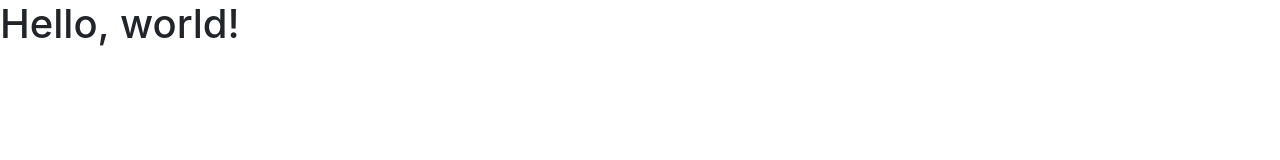
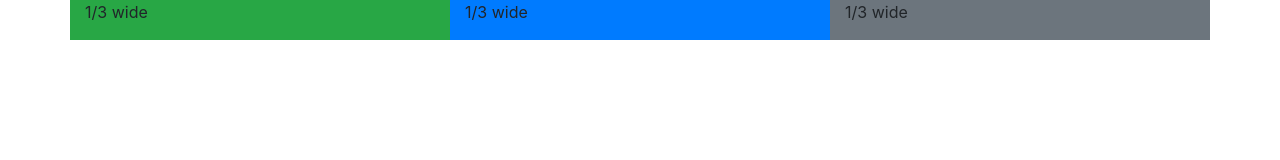
Before and after one commit to Falc0n89/Bootstrap-Learning, a plain HTML site: page index.html in a window 1280 px wide. Drawn offline with nearby package versions, Linux system fonts and the light colour scheme.

Commit message:
Playing with columns

```diff
--- a/index.html
+++ b/index.html
@@ -11,7 +11,22 @@
     <title>Gourmet Burgers</title>
   </head>
   <body>
-    <h1>Hello, world!</h1>
+
+    <div class="container">
+
+        <div class="row">
+            <div class="col bg-success">
+                <p>1/3 wide</p>
+            </div>
+            <div class="col bg-primary">
+                <p>1/3 wide</p>
+            </div>
+            <div class="col bg-secondary">
+                <p>1/3 wide</p>
+            </div>
+        </div>
+
+    </div>
 
     <!-- Optional JavaScript -->
     <!-- jQuery first, then Popper.js, then Bootstrap JS -->
```
